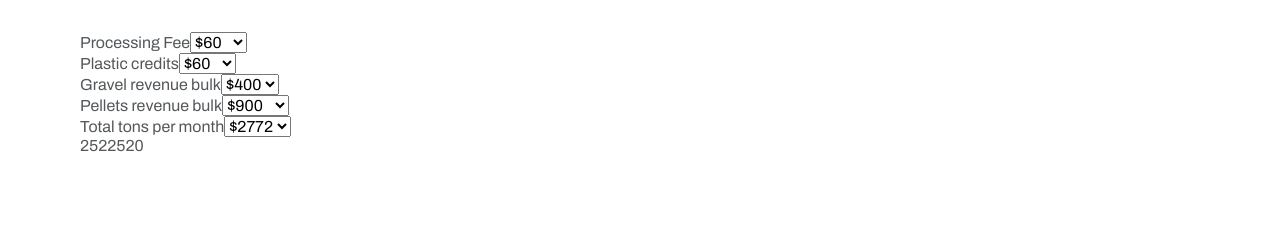
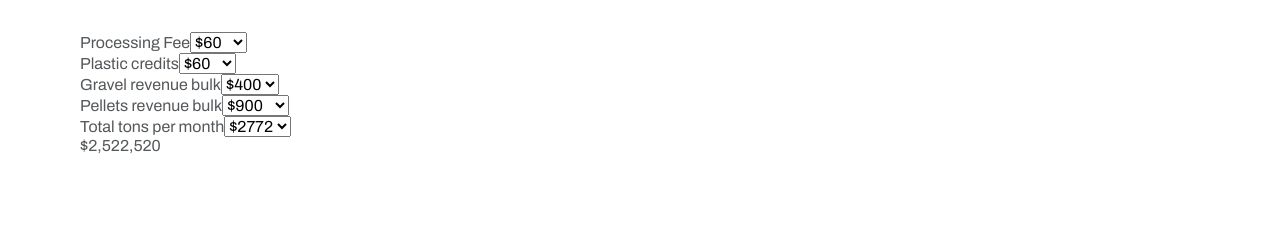
Before and after one commit to Apiary-Arqlite/arqlite, a React (Create React App) app: page / in a window 1280 px wide. Shown: the part 1800-2027 px from the top of the page. Built offline with nearby package versions, Linux system fonts and the light colour scheme.

Commit message:
fix totalRevenue formatting in FormData

```diff
--- a/src/components/Calculator/Calculator.tsx
+++ b/src/components/Calculator/Calculator.tsx
@@ -10,7 +10,14 @@ function TotalRevenue() {
   const {
     form: { totalRevenue },
   } = useContext(FormContext);
-  return <div>{totalRevenue}</div>;
+
+  // totalRevenue is a string, so we need to convert it to a number
+  // then format it as a currency
+  let totalRevenueFormatted = Intl.NumberFormat('en-US', {
+    style: 'currency',
+    currency: 'USD',
+  }).format(Number(totalRevenue));
+  return <div>${totalRevenue}</div>;
 }
 
 export default function Calculator() {
--- a/src/components/Calculator/CalculatorForm.tsx
+++ b/src/components/Calculator/CalculatorForm.tsx
@@ -1,13 +1,6 @@
-import React, { useState, useContext } from 'react';
+import React, { useState } from 'react';
 import { FormProps, FormType } from '../Form/FormTypes';
 import { FormContext } from '../Form/FormCtx';
-
-function TotalRevenue() {
-  const {
-    form: { totalRevenue },
-  } = useContext(FormContext);
-  return <div>{totalRevenue}</div>;
-}
 
 function Calculate(values: FormType) {
   const A = values.processingFee as number;
--- a/src/components/Form/FormData.tsx
+++ b/src/components/Form/FormData.tsx
@@ -4,5 +4,5 @@ export const initialValues = {
   gravelRevenueBulk: 400,
   pelletsRevenueBulk: 600,
   totalTonsPerMonth: 2772,
-  totalRevenue: '2522520',
+  totalRevenue: '2,522,520',
 };
```
